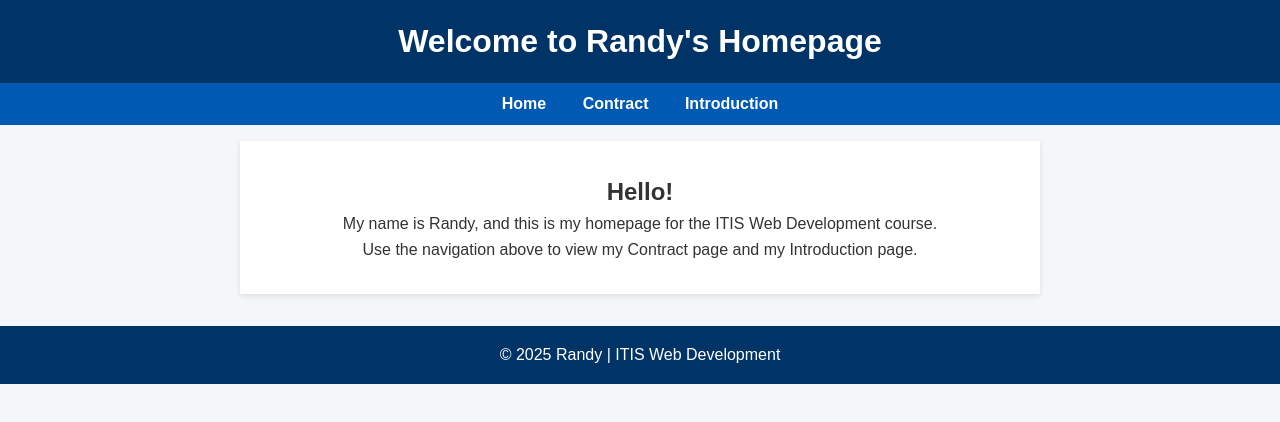
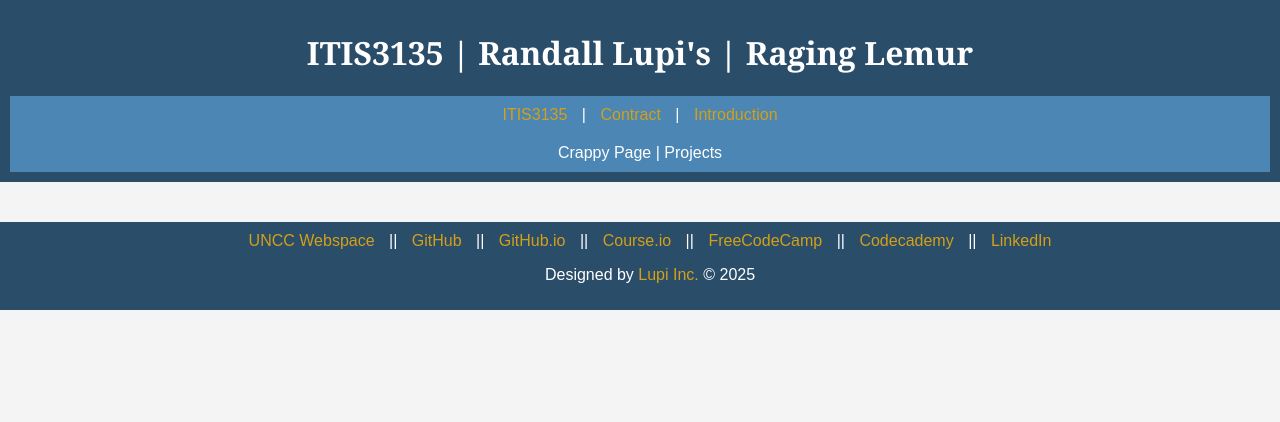
Before and after one commit to rlupi-uncc/rlupi-uncc.github.io, a plain HTML site: page itis3135/template.html in a window 1280 px wide. Drawn offline with Linux system fonts and the light colour scheme; files that its build step writes are made by us from their sources.

Commit message:
First Course Site Submission

```diff
--- a/itis3135/styles/default.css
+++ b/itis3135/styles/default.css
@@ -1,62 +1,100 @@
-/* Default CSS Stylesheet */
-
-/* General Reset */
-* {
-    margin: 0;
-    padding: 0;
-    box-sizing: border-box;
-}
-
-/* Body Styling */
 body {
-    font-family: Arial, sans-serif;
-    line-height: 1.6;
+    font-family: Arial, Helvetica, sans-serif;
     color: #333;
     background-color: #f4f4f4;
     margin: 0;
     padding: 0;
 }
 
-/* Header Styling */
 header {
-    background: #333;
+    background-color: #2a4d69;
     color: #fff;
-    padding: 1rem 0;
+    padding: 10px;
     text-align: center;
 }
 
-/* Navigation Styling */
-nav {
-    background: #444;
-    color: #fff;
-    padding: 0.5rem;
+h1, h2 {
+    font-family: Georgia, serif;
+}
+
+h1 {
+    font-size: 2em;
+}
+
+h2 {
+    font-size: 1.5em;
+    color: #2a4d69;
+}
+
+nav.primary-nav, nav.secondary-nav {
+    background-color: #4b86b4;
+    padding: 10px;
     text-align: center;
 }
 
 nav a {
-    color: #fff;
+    color: #d4a017;
     text-decoration: none;
-    margin: 0 1rem;
+    margin: 0 10px;
 }
 
 nav a:hover {
+    color: #e8c547;
     text-decoration: underline;
 }
 
-/* Main Content Styling */
 main {
-    padding: 2rem;
-    background: #fff;
-    margin: 1rem auto;
-    max-width: 800px;
-    box-shadow: 0 2px 5px rgba(0, 0, 0, 0.1);
+    padding: 20px;
+    max-width: 1200px;
+    margin: 0 auto;
 }
 
-/* Footer Styling */
 footer {
-    background: #333;
+    background-color: #2a4d69;
     color: #fff;
     text-align: center;
-    padding: 1rem 0;
-    margin-top: 2rem;
+    padding: 10px;
+    position: relative;
+    bottom: 0;
+    width: 100%;
 }
+
+footer a {
+    color: #d4a017;
+    text-decoration: none;
+}
+
+footer a:hover {
+    color: #e8c547;
+    text-decoration: underline;
+}
+
+/* Media Queries */
+@media (max-width: 768px) {
+    h1 {
+        font-size: 1.5em;
+    }
+
+    h2 {
+        font-size: 1.2em;
+    }
+
+    nav a {
+        display: block;
+        margin: 5px 0;
+    }
+}
+
+@media (max-width: 480px) {
+    body {
+        font-size: 14px;
+    }
+
+    header, footer {
+        padding: 5px;
+    }
+
+    main {
+        padding: 10px;
+    }
+}
--- a/itis3135/template.html
+++ b/itis3135/template.html
@@ -1,71 +1,39 @@
 <!DOCTYPE html>
 <html lang="en">
-<link rel="stylesheet" href="default.css">
 <head>
     <meta charset="UTF-8">
     <meta name="viewport" content="width=device-width, initial-scale=1.0">
-    <title>Randy's Homepage</title>
-    <style>
-        body {
-            font-family: Arial, sans-serif;
-            background-color: #f4f6f9;
-            margin: 0;
-            padding: 0;
-        }
-        header {
-            background-color: #003366;
-            color: white;
-            padding: 1rem;
-            text-align: center;
-        }
-        nav {
-            background-color: #0059b3;
-            padding: 0.5rem;
-            text-align: center;
-        }
-        nav a {
-            color: white;
-            text-decoration: none;
-            margin: 0 1rem;
-            font-weight: bold;
-        }
-        nav a:hover {
-            text-decoration: underline;
-        }
-        main {
-            padding: 2rem;
-            text-align: center;
-        }
-        footer {
-            background-color: #003366;
-            color: white;
-            text-align: center;
-            padding: 1rem;
-            margin-top: 2rem;
-        }
-    </style>
+    <title>ITIS3135 | Randall Lupi's | Raging Lemur | [PAGE_NAME]</title>
+    <link rel="stylesheet" href="styles/default.css">
+    <script src="https://lint.page/kit/4d0fe3.js" crossorigin="anonymous"></script>
 </head>
 <body>
-
     <header>
-        <h1>Welcome to Randy's Homepage</h1>
+        <h1>ITIS3135 | Randall Lupi's | Raging Lemur</h1>
+        <nav class="primary-nav">
+            <a href="index.html">ITIS3135</a> |
+            <a href="contract.html">Contract</a> |
+            <a href="introduction.html">Introduction</a>
+        </nav>
+        <nav class="secondary-nav">
+            Crappy Page | Projects
+        </nav>
     </header>
-
-    <nav>
-        <a href="index.html">Home</a>
-        <a href="contract.html">Contract</a>
-        <a href="introduction.html">Introduction</a>
-    </nav>
-
     <main>
-        <h2>Hello!</h2>
-        <p>My name is Randy, and this is my homepage for the ITIS Web Development course.</p>
-        <p>Use the navigation above to view my Contract page and my Introduction page.</p>
+        <!-- Putting this here so I only have to write once and can just copy/past for future pages -->
+        <!-- Page-specific content goes here -->
     </main>
-
     <footer>
-        <p>&copy; 2025 Randy | ITIS Web Development</p>
+        <nav>
+            <a href="https://webspace.uncc.edu/rlupi" target="_blank">UNCC Webspace</a> ||
+            <a href="https://github.com/rlupi-uncc" target="_blank">GitHub</a> ||
+            <a href="https://rlupi-uncc.github.io" target="_blank">GitHub.io</a> ||
+            <a href="https://rlupi-uncc.github.io/itis3135" target="_blank">Course.io</a> ||
+            <a href="https://www.freecodecamp.org/rlupiuncc" target="_blank">FreeCodeCamp</a> ||
+            <a href="https://www.codecademy.com/profiles/rlupiuncc" target="_blank">Codecademy</a> ||
+            <a href="https://www.linkedin.com/in/randall-lupi" target="_blank">LinkedIn</a>
+        </nav>
+        <p>Designed by <a href="https://webspace.uncc.edu/rlupi" target="_blank">Lupi Inc.</a> &copy; 2025</p>
     </footer>
-
 </body>
 </html>
```
Also changed, not shown: index.html (+1 -1 lines), itis3135/contract.html (added, +45 -0 lines), itis3135/index.html (+24 -6 lines), itis3135/introduction.html (added, +72 -0 lines), itis3135/raginglemur/index.html (added, +13 -0 lines), itis3135/images/professional-photo.jpg (added).
